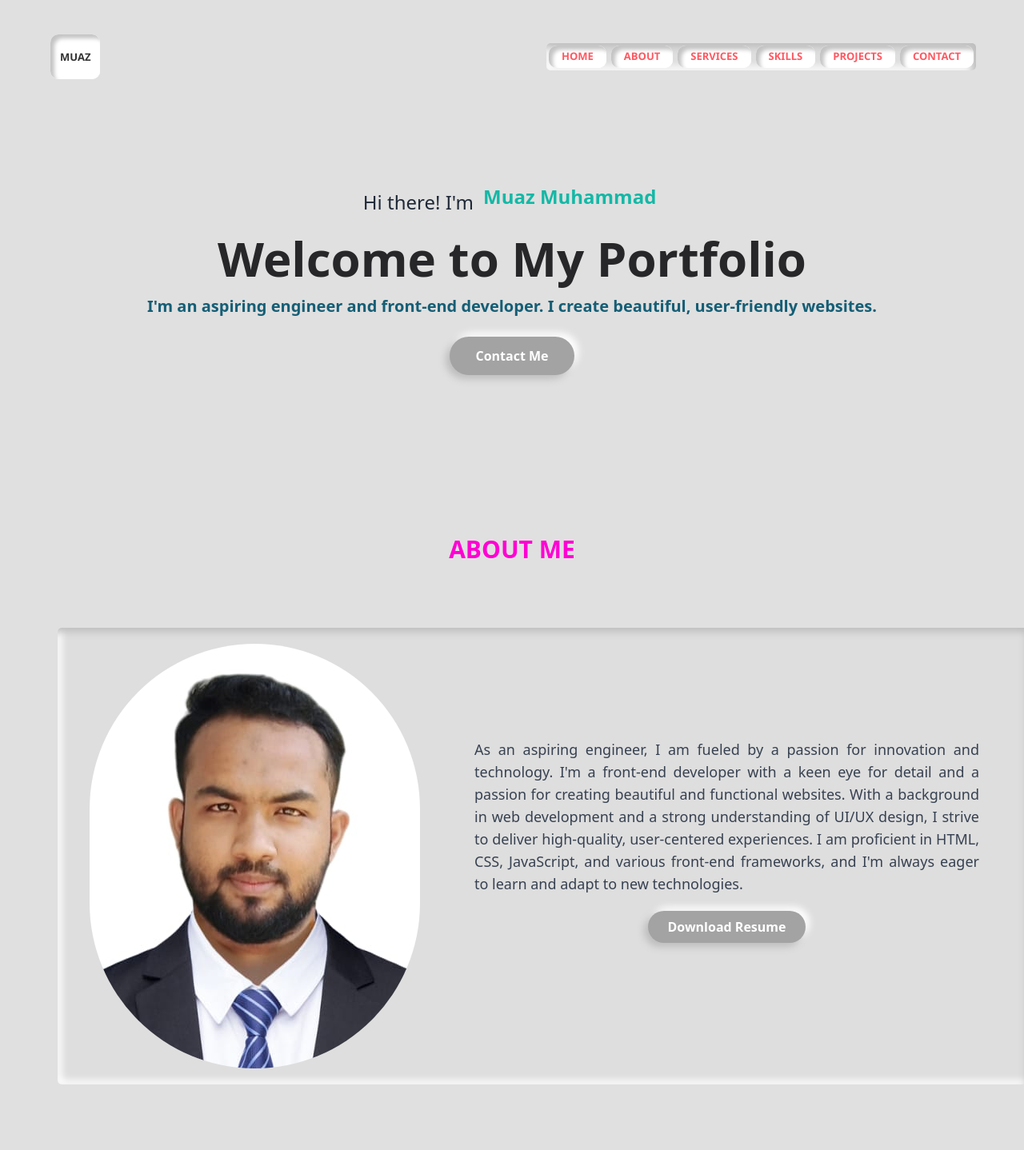
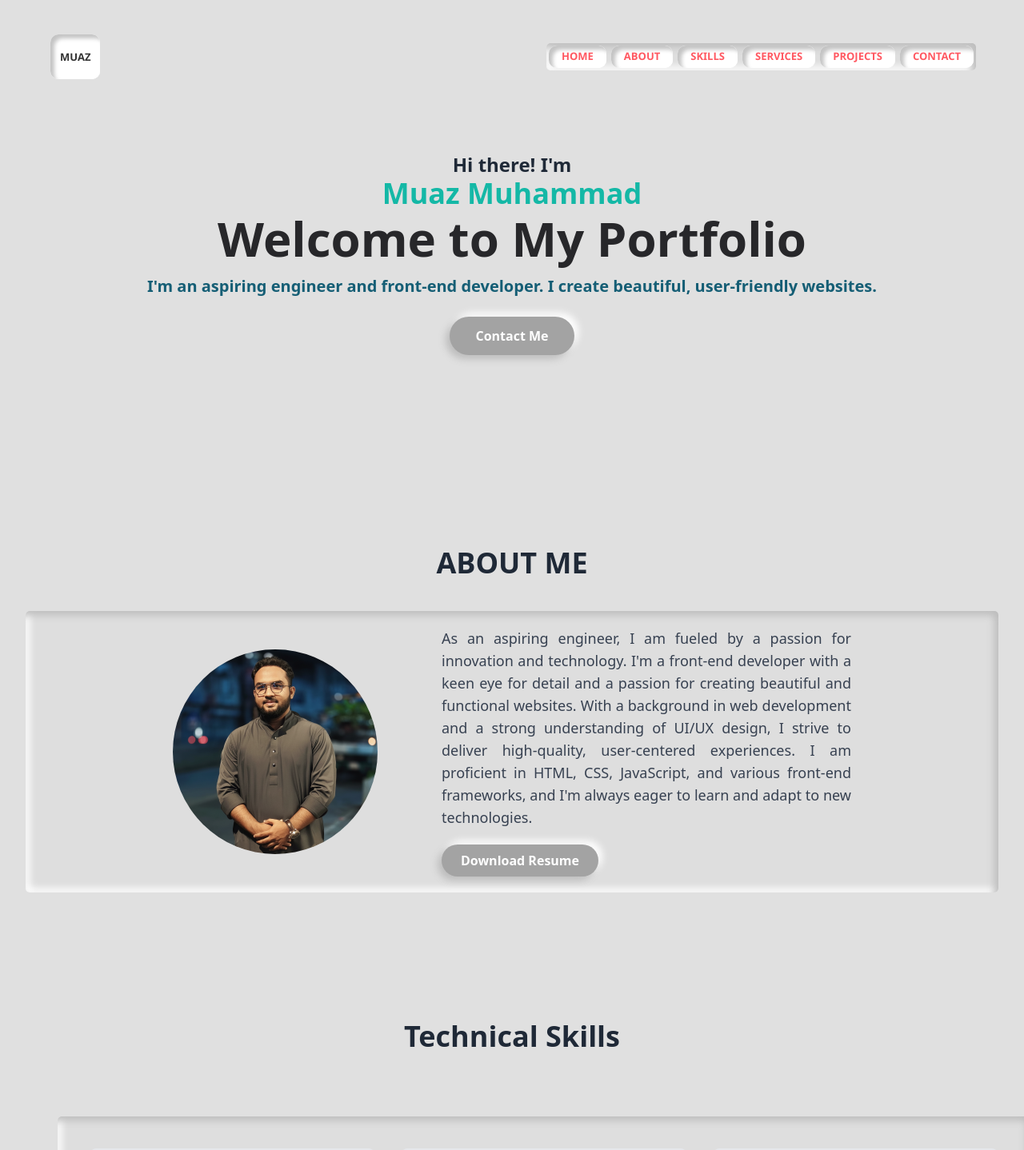
Before and after one commit to muaz64/muaz-portfolio-site, a React (Vite) app: page / in a window 1280 px wide. Shown: the top 1438 px of the page at 80% size. Built offline with nearby package versions, Linux system fonts and the light colour scheme.

Commit message:
all update 1

```diff
--- a/index.html
+++ b/index.html
@@ -2,7 +2,7 @@
 <html lang="en">
   <head>
     <meta charset="UTF-8" />
-    <link rel="icon" type="image/jpg" href="/muazpp.jpg" />
+    <link rel="icon" type="image/jpg" href=""/>
     <meta name="viewport" content="width=device-width, initial-scale=1.0" />
     <title>Muaz</title>
   </head>
--- a/src/components/About.jsx
+++ b/src/components/About.jsx
@@ -1,22 +1,31 @@
-import React from 'react';
-import AboutImage from '../assets/muazpp.jpg';
-import "./About.css";
+import AboutImage from '../assets/mydp.png';
+import "./About.css"; // Be aware that styles in this file could override Tailwind classes
 
 function About() {
   return (
-    <section id="about" className="py-20">
-      <h2 className="text-3xl font-bold text-center text-secondary mb-20 mx-auto uppercase">About Me</h2>
+    <section id="about" className="py-20 mt-20">
+      <h2 className="text-4xl font-bold text-center mb-10 mx-auto uppercase">About Me</h2>
 
-      <div className="container flex flex-col md:flex-row items-center parent-div mx-5 md:mx-10">
-        <img src={AboutImage} alt="Profile" className="w-50 h-50 rounded-full  lg:my-5 md:mb-0 md:mx-10"/>
-        <div className='mb-10 px-7 lg:pr-16 md:py-10'>
-          <p className="text-lg text-gray-700 text-justify">
-          As an aspiring engineer, I am fueled by a passion for innovation and technology. I'm a front-end developer with a keen eye for detail and a passion for creating beautiful and functional websites. With a background in web development and a strong understanding of UI/UX design, I strive to deliver high-quality, user-centered experiences. I am proficient in HTML, CSS, JavaScript, and various front-end frameworks, and I'm always eager to learn and adapt to new technologies.
+      {/* === The container div has been updated for better layout control === */}
+      <div className="container parent-div mx-auto flex flex-col md:flex-row items-center justify-center gap-10 lg:gap-20 px-6">
+
+        {/* Image */}
+        <img
+          src={AboutImage}
+          alt="Profile"
+          className="w-48 h-48 md:w-64 md:h-64 rounded-full object-cover flex-shrink-0 mt-5 md:mt-0"
+        />
+
+        {/* Text Content */}
+        <div className='max-w-lg text-center md:text-left'>
+          <p className="text-lg text-gray-700 text-justify mt-0 md:mt-5">
+            As an aspiring engineer, I am fueled by a passion for innovation and technology. I'm a front-end developer with a keen eye for detail and a passion for creating beautiful and functional websites. With a background in web development and a strong understanding of UI/UX design, I strive to deliver high-quality, user-centered experiences. I am proficient in HTML, CSS, JavaScript, and various front-end frameworks, and I'm always eager to learn and adapt to new technologies.
           </p>
-          <a href="/path/to/resume.pdf" download className="mt-5 btn-home inline-block px-6 py-2 text-white hover:text-secondary font-semibold hover:bg-teal-400 rounded-md">
+          <a href="/path/to/resume.pdf" download className="btn-home inline-block px-6 py-2 text-white hover:text-secondary font-semibold hover:bg-teal-400 rounded-md my-2 md:my-5">
             Download Resume
           </a>
         </div>
+
       </div>
     </section>
   );
--- a/src/components/Contact.jsx
+++ b/src/components/Contact.jsx
@@ -3,8 +3,8 @@ import { FaMapMarkerAlt, FaEnvelope, FaPhoneAlt } from 'react-icons/fa';
 
 function Contact() {
   return (
-    <section id="contact" className="pt-20">
-       <h2 className="text-3xl font-bold text-secondary mb-20">Contact Me</h2>
+    <section id="contact" className="pt-20 mb-10">
+       <h2 className="text-4xl font-bold mb-20">Contact Me</h2>
       <div className="container mx-auto p-8 border border-gray-300 rounded-lg shadow-xl flex flex-col md:flex-row justify-between">
         {/* Contact Info Section */}
         <div className="md:w-1/3 mb-8 md:mb-0">
--- a/src/components/Home.css
+++ b/src/components/Home.css
@@ -4,7 +4,7 @@
     width: 0;
   }
   to {
-    width: 25%;
+    width: 40%;
   }
 }
 
@@ -20,7 +20,7 @@
   display: inline-block;
   overflow: hidden;
   white-space: nowrap;
-  animation: typing 3s steps(50, end) forwards, blink 0.5s step-end infinite;
+  animation: typing 3s steps(100, end) forwards, blink 0.5s step-end infinite;
   width: auto; /* Ensures the span shrinks to content */
 }
 .btn-home {
--- a/src/components/Home.jsx
+++ b/src/components/Home.jsx
@@ -4,14 +4,14 @@ function Home() {
   return (
     <section
       id="home"
-      className="flex items-center justify-center text-center my-10 py-10 lg:py-20"
+      className="flex items-center justify-center text-center py-10 lg:py-20 mb-30"
     >
       <div>
-        <h2 className=" text-2xl ">
+        <h3 className=" text-2xl font-semibold animate-slidein">
           Hi there! I'm{" "}
-          <strong className="text-teal-500 typing-effect font-semibold">Muaz Muhammad</strong>
-        </h2>
-        <br />
+        </h3>
+        <h1 className="text-teal-500 typing-effect font-bold text-4xl">Muaz Muhammad</h1>
+        <br/>
         <h1 className="text-4xl md:text-6xl font-bold text-zinc-800 animate-slidein ">
           Welcome to My Portfolio
         </h1>
@@ -21,7 +21,7 @@ function Home() {
         </p>
         <a
           href="#contact"
-          className="mt-6 btn-home  inline-block px-8 py-3 text-white hover:text-secondary font-bold hover:bg-teal-400 rounded-md"
+          className="mt-6 btn-home  inline-block px-8 py-3 text-white hover:text-secondary-content font-bold hover:bg-teal-400 rounded-md"
         >
           Contact Me
         </a>
--- a/src/components/Navbar.jsx
+++ b/src/components/Navbar.jsx
@@ -15,18 +15,18 @@ function Navbar() {
       </li>
       <li className="button my-4 cursor-pointer lg:mx-3">
         <a
+          href="#skills"
+          className="text-error hover:text-teal px-4 py-1 block"
+        >
+          Skills
+        </a>
+      </li>
+      <li className="button my-4 cursor-pointer lg:mx-3">
+        <a
           href="#services"
           className="text-error hover:text-teal px-4 py-1 block"
         >
           Services
-        </a>
-      </li>
-      <li className="button my-4 cursor-pointer lg:mx-3">
-        <a
-          href="#skills"
-          className="text-error hover:text-teal px-4 py-1 block"
-        >
-          Skills
         </a>
       </li>
       <li className="button my-4 cursor-pointer lg:mx-3">
--- a/src/components/Projects.jsx
+++ b/src/components/Projects.jsx
@@ -61,7 +61,7 @@ function Projects() {
 
   return (
     <section id="projects" className="py-16">
-      <h2 className="text-3xl font-bold text-secondary text-center mb-20">Recent Projects</h2>
+      <h2 className="text-4xl font-bold text-center mb-20">Recent Projects</h2>
       <div className="container parent-div mx-5 md:mx-10 lg:my-10">
         <div className="grid grid-cols-1 md:grid-cols-2 lg:grid-cols-3 gap-8 p-10">
           {projects.map((project, index) => (
--- a/src/components/Services.jsx
+++ b/src/components/Services.jsx
@@ -9,7 +9,7 @@ function Services() {
 
   return (
     <section id="services" className="py-20 ">
-      <h2 className="text-3xl font-bold text-secondary text-center mb-20">My Services</h2>
+      <h2 className="text-4xl font-bold text-center mb-20">My Services</h2>
       <div className="container parent-div mx-5 md:mx-10 lg:my-10">
         <div className="grid grid-cols-1 md:grid-cols-2 lg:grid-cols-4 gap-8 mx-10 py-10">
           {services.map((service, index) => (
--- a/src/components/Skill.jsx
+++ b/src/components/Skill.jsx
@@ -54,7 +54,7 @@ const skills = [
 const Skill = () => {
   return (
     <section id="skills" className="py-20">
-      <h2 className="text-3xl font-bold text-secondary text-center mb-20">
+      <h2 className="text-4xl font-bold text-center mb-20">
         Technical Skills
       </h2>
       <div className="container parent-div mx-5 md:mx-10 lg:my-10">
```
Also changed, not shown: src/assets/mydp.png (added).
